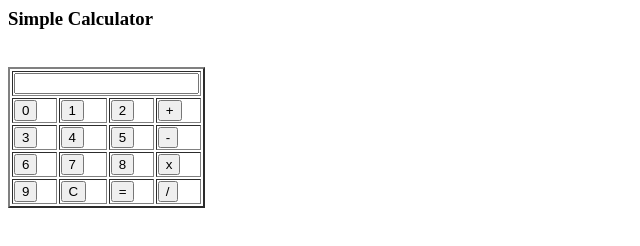
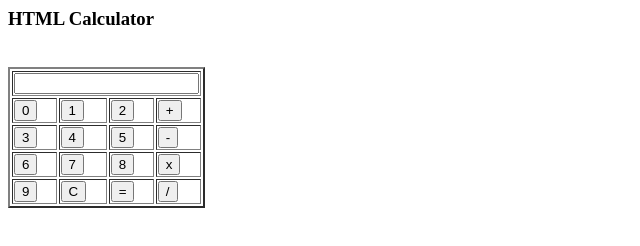
Before and after one commit to Peter0370657/RestCalc, a website: page public/index.html in a window 1280 px wide. Shown: the full height of the page, 0-640 px from the left. Drawn offline with Linux system fonts and the light colour scheme.

Commit message:
Html calculator staat klaar ijn index.html.
Nu api in orde brengen in server.js

```diff
--- a/public/index.html
+++ b/public/index.html
@@ -1,7 +1,7 @@
 <html>
 <head></head>
 <body>
-<h3>Simple Calculator</h3>
+<h3>HTML Calculator</h3>
 <br/>
 <form Name="calc">
 <table border=2>
```
